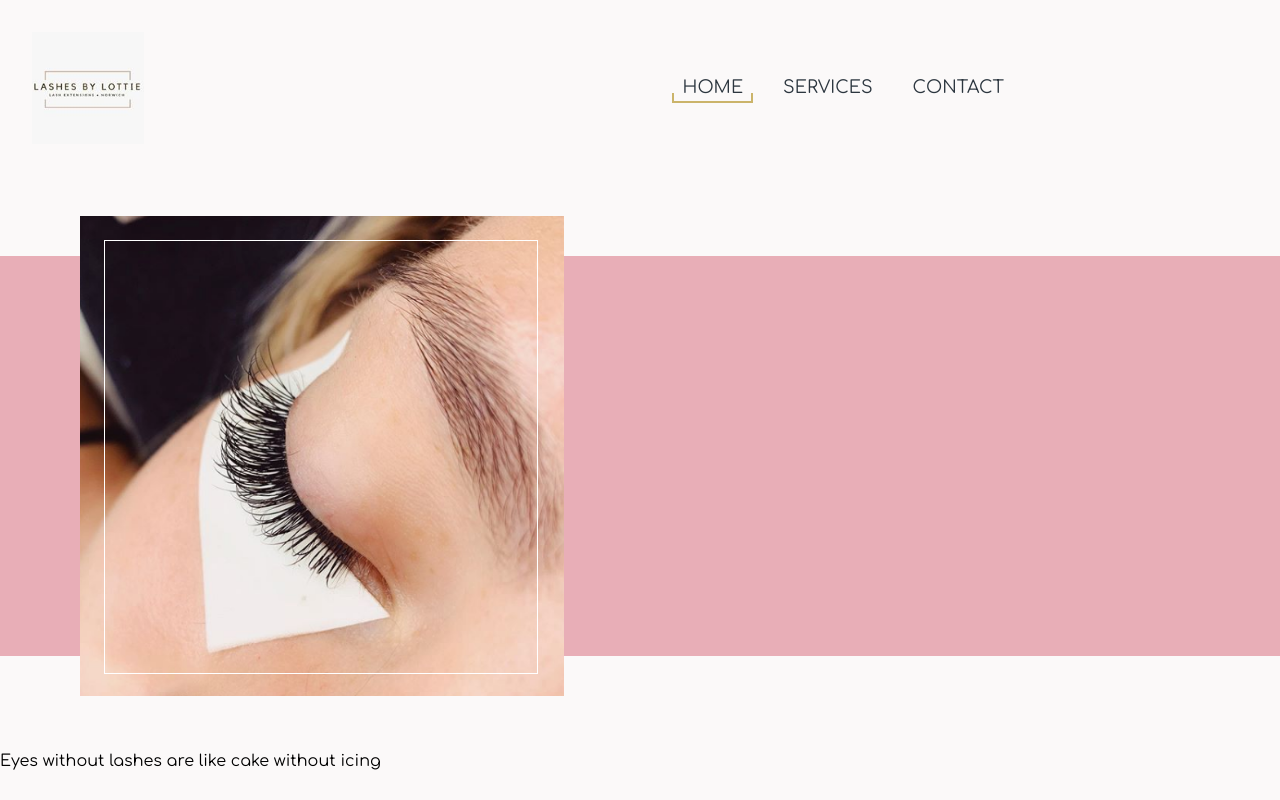
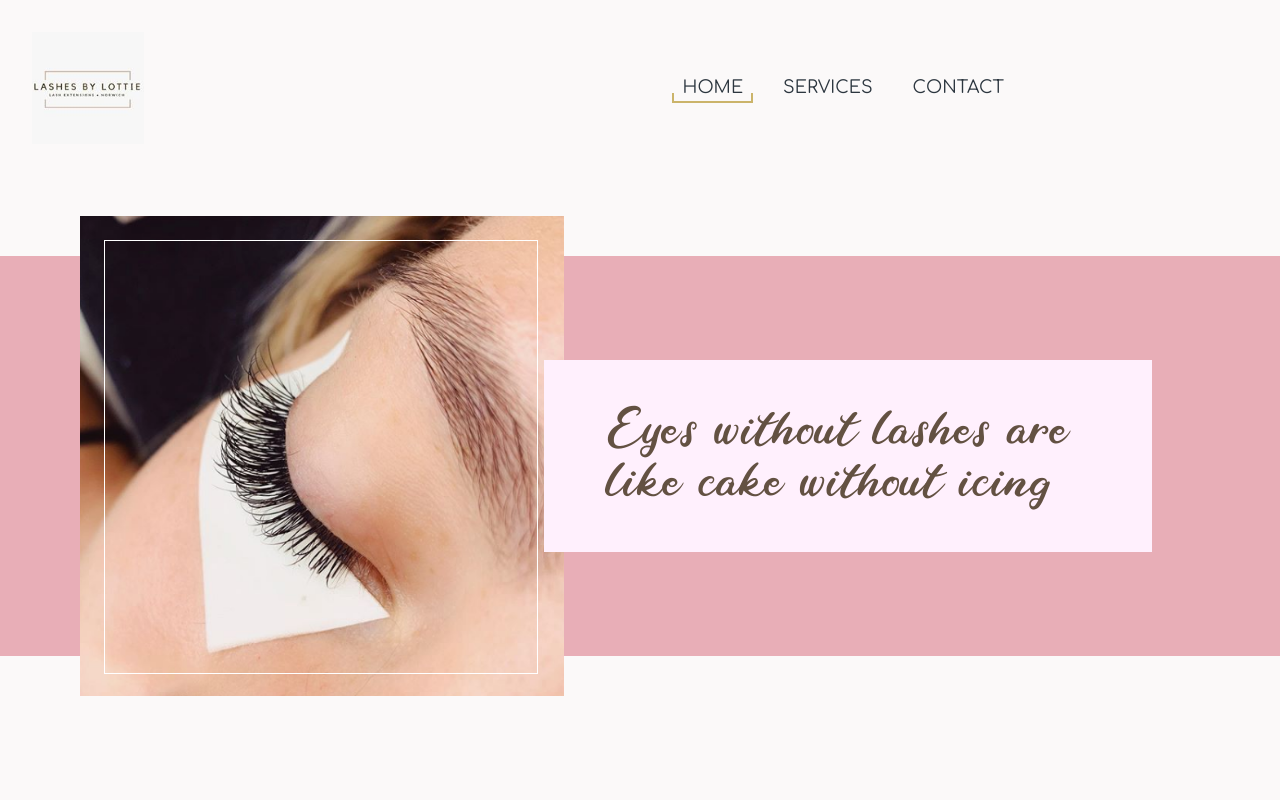
Before and after one commit to alexalala/lotties-lashes, a React (Create React App) app: page / in a window 1280 px wide. Built offline with nearby package versions, Linux system fonts and the light colour scheme.

Commit message:
front page quote styled

```diff
--- a/src/components/pages/Home/Home.css
+++ b/src/components/pages/Home/Home.css
@@ -2,6 +2,7 @@
     background-color: #E8AEB7;
     max-height: 25rem;
     margin-top: 5rem;
+    position: relative;
 }
 
 .headline-banner .image-container {
@@ -24,3 +25,20 @@
     top: 5%;
     border: 1px solid white;
 }
+
+.headline-banner .quote-container {
+    height: 8rem;
+    width: 30rem;
+    background: #FFF0FD;
+    position: absolute;
+    top: 6.5rem;
+    left: 34rem;
+    padding: 2rem 4rem;
+    display: flex;
+    align-items: center;
+}
+
+.headline-banner h2 {
+    font-size: 3.25rem;
+    margin: 0;
+}
--- a/src/components/pages/Home/Home.tsx
+++ b/src/components/pages/Home/Home.tsx
@@ -11,8 +11,8 @@ const Home: React.FunctionComponent = () =>
                 <img src={LashPic} alt="eyelash process picture" />
                 <div className="image-overlay" />
             </div>
-            <div>
-                <p>{HomeCopy.inspoQuote}</p>
+            <div className="quote-container">
+                <h2>{HomeCopy.inspoQuote}</h2>
             </div>
         </div>
     </div>
--- a/src/index.css
+++ b/src/index.css
@@ -1,8 +1,19 @@
 @import url('https://fonts.googleapis.com/css?family=Comfortaa&display=swap');
+
+@font-face {
+  font-family: 'RaybentMango';
+  src: url('./assets/RaybentMango.ttf') format('truetype')
+}
 
 body {
   margin: 0;
   padding: 0;
   font-family: 'Comfortaa', cursive;
-  background: #fbf9f9;;
+  background: #fbf9f9;
+  color: #635142;
 }
+
+h2 {
+  font-family: 'RaybentMango', cursive;
+  font-weight: 100;
+}
```
